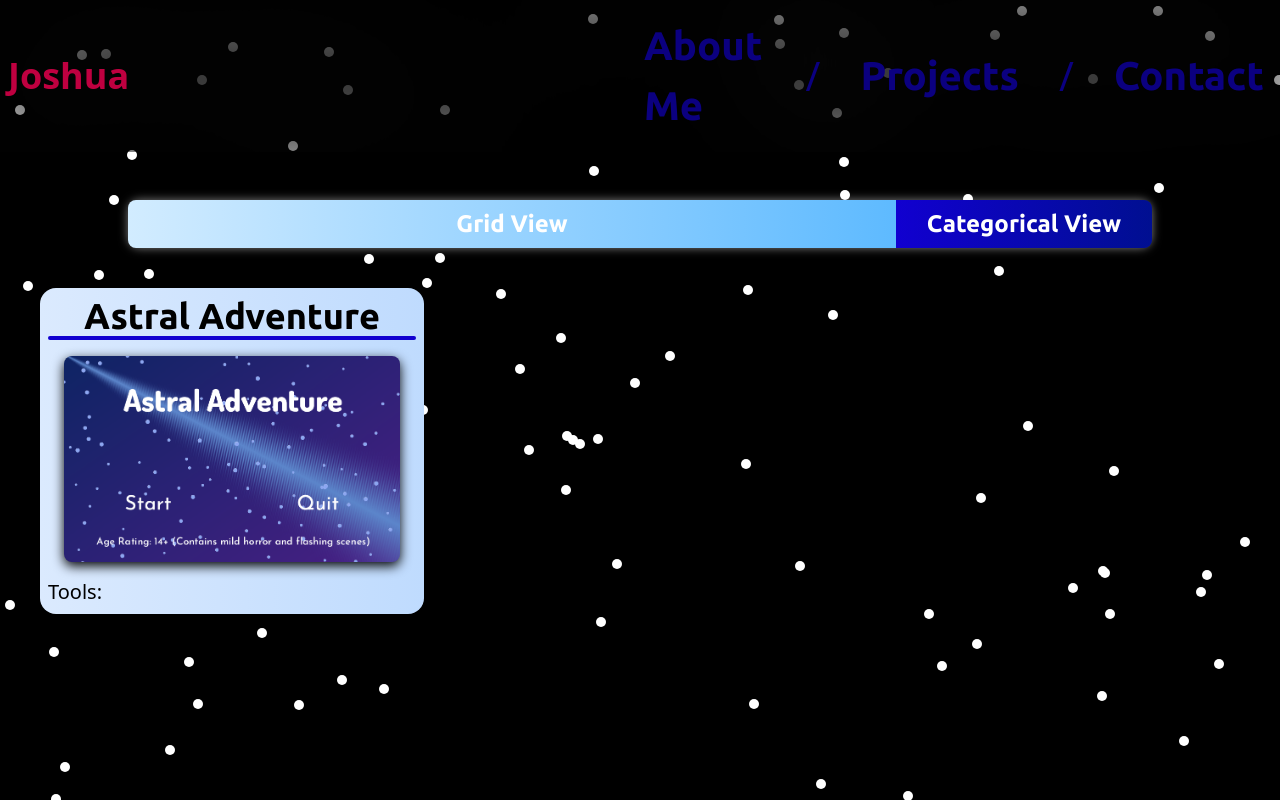
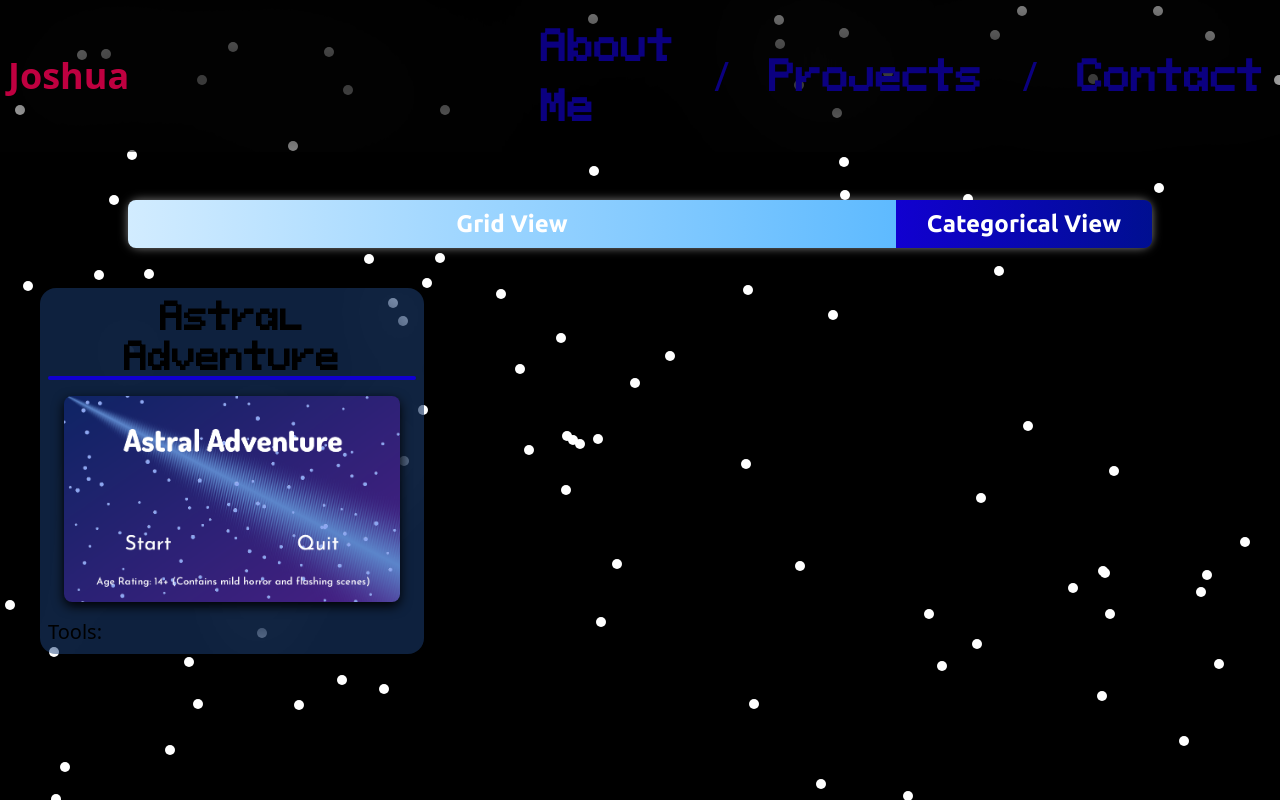
Before and after one commit to JojoTheWarrior/Portfolio, a React (Create React App) app: page /projects in a window 1280 px wide. Built offline with nearby package versions, Linux system fonts and the light colour scheme.

Commit message:
dynamic useLocation() navbar

```diff
--- a/src/App.js
+++ b/src/App.js
@@ -1,7 +1,7 @@
 import logo from './logo.svg';
 import './App.css';
 import React from 'react';
-import { BrowserRouter as Router, Route, Routes } from 'react-router-dom';
+import { BrowserRouter as Router, Route, Routes, useLocation } from 'react-router-dom';
 import Navbar from './components/Navbar';
 import Name from  './components/Name';
 import AboutMe from './components/AboutMe';
@@ -10,12 +10,17 @@ import Carousel from './components/Carousel';
 import Stats from './components/Stats';
 import Projects from './components/Projects';
 
+const NavbarWithRoute = () => {
+  const location = useLocation();
+  return <Navbar currentRoute={location.pathname} />;
+};
+
 function App() {
   return (
     <Router>
       <div>
         <Background />
-        <Navbar />
+        <NavbarWithRoute />
         <Routes>
           <Route path="/" element={
             <>
--- a/src/components/Navbar.jsx
+++ b/src/components/Navbar.jsx
@@ -3,7 +3,8 @@ import { Link } from 'react-router-dom';
 import logo from '../assets/images/logo.png';
 import logo_bg from '../assets/images/logo_bg.png';
 
-const Navbar = () => {
+const Navbar = ({active}) => {
+    console.log("active", active);
     return (
         <nav className="fixed flex justify-between top-0 left-0 w-full backdrop-blur-2xl hover:backdrop-blur-3xl transition duration-250 z-80 p-1vh">
             {/* Logo */}
@@ -14,11 +15,11 @@ const Navbar = () => {
 
             {/* Links */}
             <div className="text-palette-blue hover:text-palette-blue-25 w-full space-x-5vmin p-1vh flex items-center justify-center text-5vmin">
-                <a className="hover:text-palette-blue font-ubuntu font-bold">About Me</a>
-                <p>/</p>
-                <a className="hover:text-palette-blue font-ubuntu font-bold">Projects</a>
-                <p>/</p>
-                <a className="hover:text-palette-blue font-ubuntu font-bold">Contact</a>
+                <a className={`hover:text-palette-blue font-pixeloid font-bold`}>About Me</a>
+                <p className="text-palette-blue">/</p>
+                <a className="hover:text-palette-blue font-pixeloid font-bold">Projects</a>
+                <p className="text-palette-blue">/</p>
+                <a className="hover:text-palette-blue font-pixeloid font-bold">Contact</a>
             </div>
         </nav>
     )
--- a/src/components/Project.jsx
+++ b/src/components/Project.jsx
@@ -2,8 +2,8 @@ import React from 'react'
 
 const Project = ({name, image, description, tools_list}) => {
   return (
-    <div className="w-30vw m-5vh rounded-2xl p-1vh bg-gradient-to-r from-blue-100 to-blue-200 ">
-        <h1 className="font-ubuntu font-bold text-center text-4xl">{name}</h1>
+    <div className="w-30vw m-5vh rounded-2xl p-1vh bg-blue-500 bg-opacity-25 backdrop-blur-2xl">
+        <h1 className="font-pixeloid font-bold text-center text-4xl">{name}</h1>
         <hr className="border-t-4 rounded-lg border-button-dark-blue"/>
         <img className="drop-shadow-glow rounded-3xl p-4" src={image}></img>
         <div className="flex">
```
